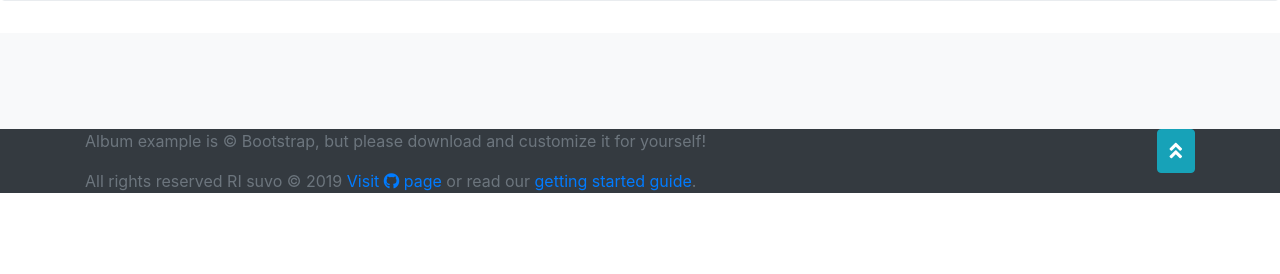
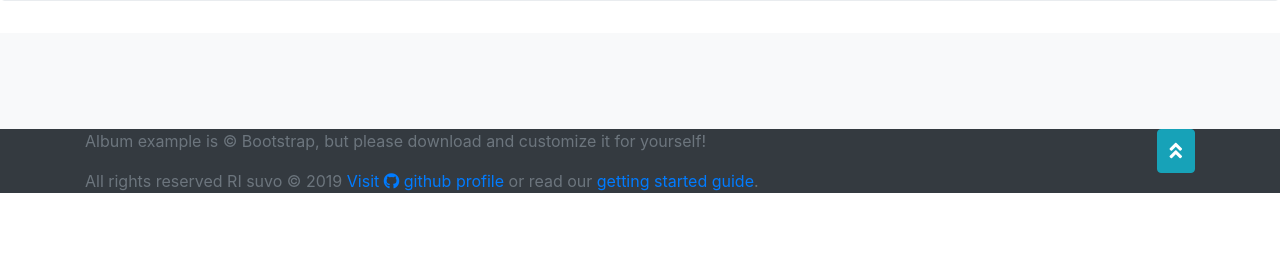
Before and after one commit to Shuvo793/Practice-project-1-with-MVC, a PHP site: template view/FrontEnd/home.php in a window 1280 px wide. Shown: the part 315-589 px from the top of the page. Run offline with PHP 8.4, Linux system fonts and the light colour scheme; the template is opened without the code that fills it, so the values that code supplies are empty; some libraries are stand-ins or nearby versions.

Commit message:
README.md file edit

```diff
--- a/partials/FrontEnd/__footer.php
+++ b/partials/FrontEnd/__footer.php
@@ -5,7 +5,7 @@
                 </a></button>
         </p>
         <p>Album example is &copy; Bootstrap, but please download and customize it for yourself!</p>
-        <p> All rights reserved RI suvo &copy; <?php echo date('Y')?> <a href="https://github.com/Shuvo793/Village_Bazar_Project_MVC" style="text-decoration: none;">Visit <i class="fab fa-github"></i> page</a> or read our <a href="/docs/4.3/getting-started/introduction/">getting started guide</a>.</p>
+        <p> All rights reserved RI suvo &copy; <?php echo date('Y')?> <a href="https://github.com/Shuvo793" style="text-decoration: none;" target="_blank">Visit <i class="fab fa-github"></i> github profile</a> or read our <a href="https://github.com/Shuvo793/Village_Bazar_Project_MVC" target="_blank">getting started guide</a>.</p>
     </div>
 </footer>
 <!--script start-->
```
Also changed, not shown: README.md, 1 other file.
